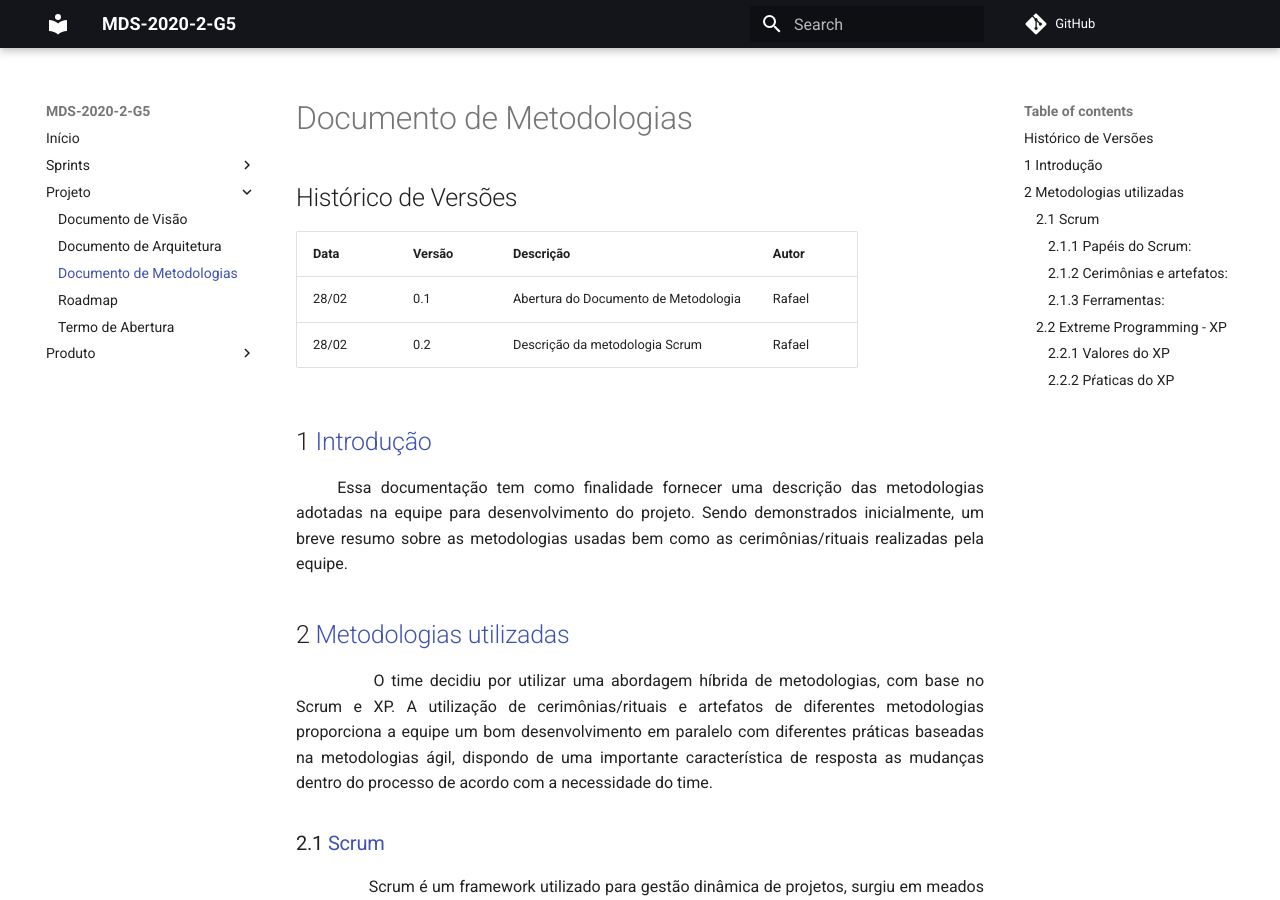
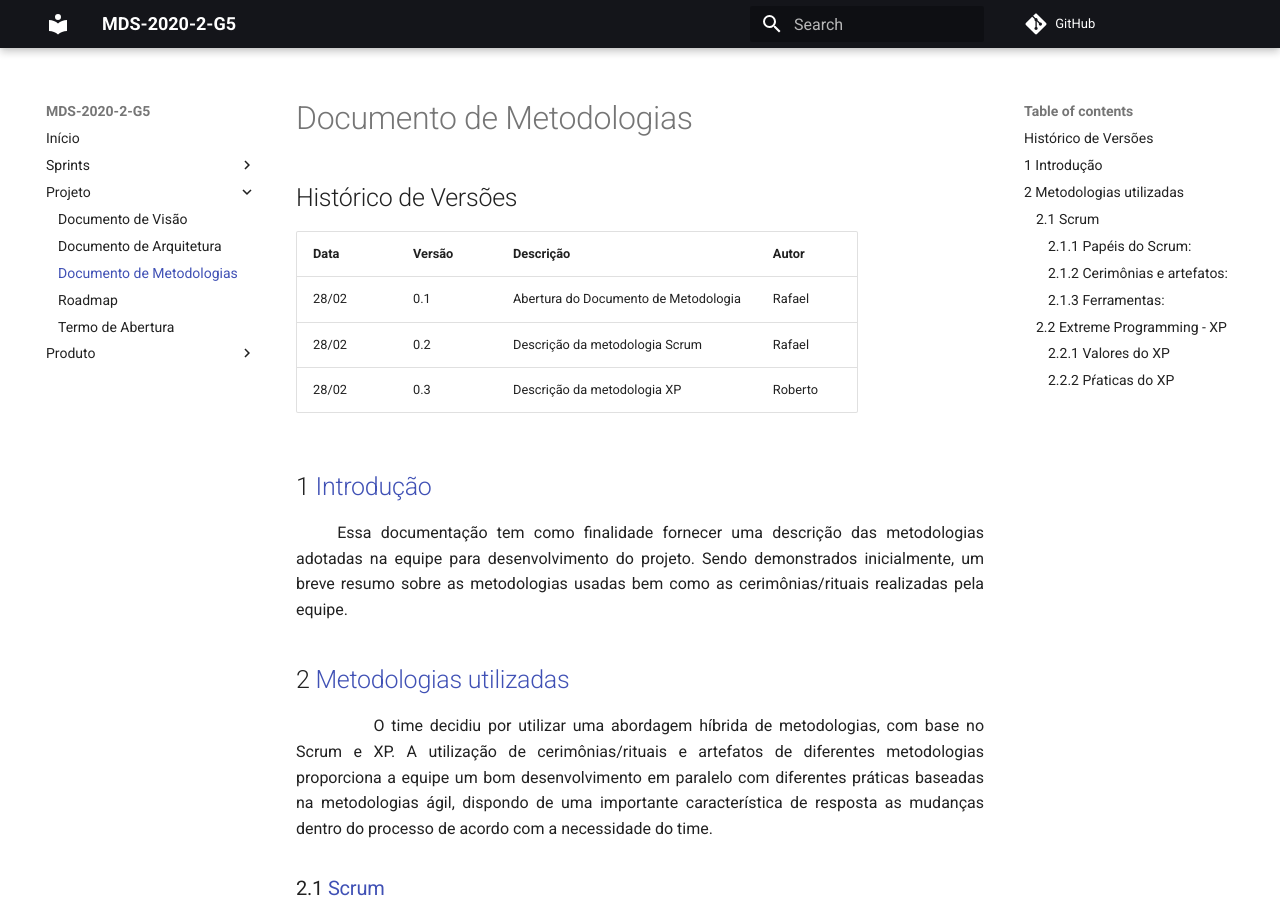
Before and after one commit to fga-eps-mds/2020.2-Anunbis, an MkDocs documentation site: the page built from docs/documentacao/documento-de-metodologias.md, in a window 1280 px wide and 900 px high. Built offline with MkDocs 1.6.1 and Material for MkDocs 9.7.7, drawn with Linux system fonts in a browser that asks for light colours; comment, search, counter and statistics services are not loaded.

Commit message:
#43 Adicionar XP no Histórico de Versão

```diff
--- a/docs/documentacao/documento-de-metodologias.md
+++ b/docs/documentacao/documento-de-metodologias.md
@@ -4,6 +4,7 @@ Data|Versão|Descrição|Autor
 -|-|-|-
 28/02|0.1|Abertura do Documento de Metodologia|Rafael|
 28/02|0.2|Descrição da metodologia Scrum|Rafael|
+28/02|0.3|Descrição da metodologia XP|Roberto|
 
 
 
```
